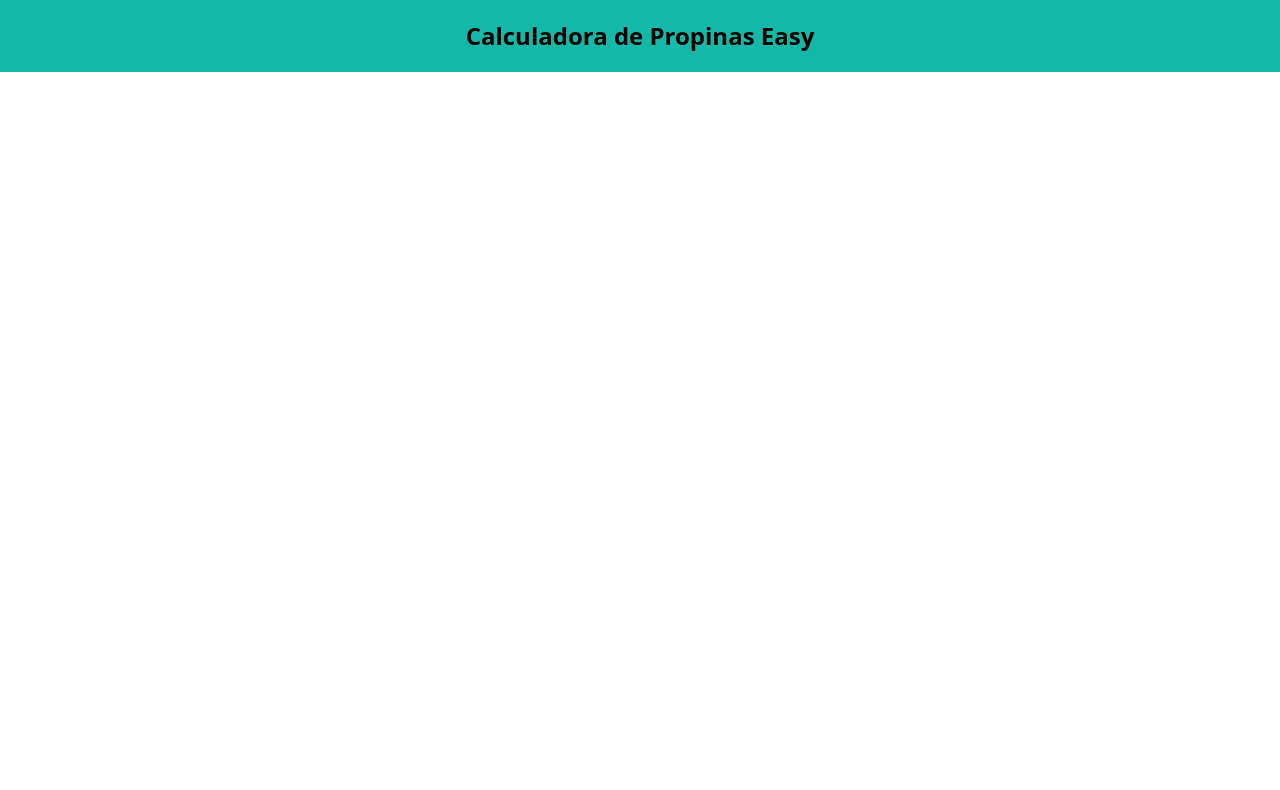
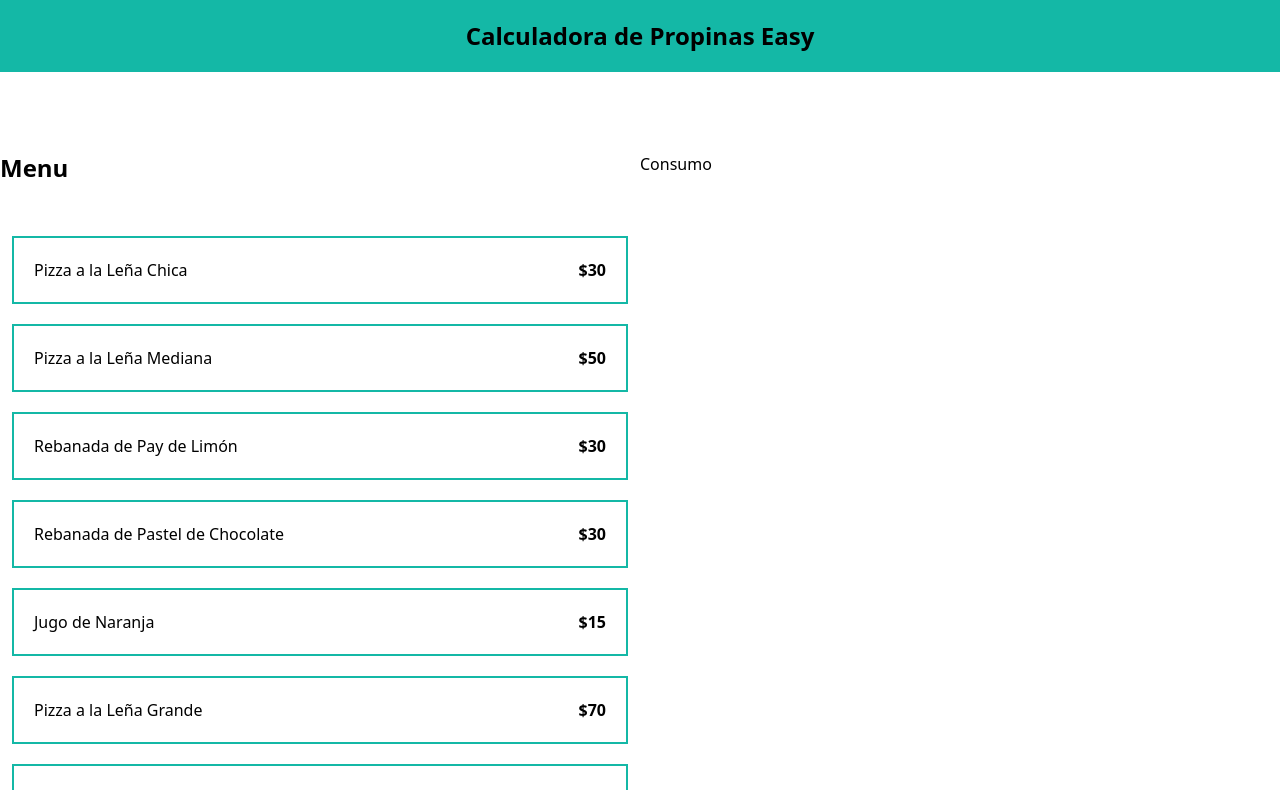
Before and after one commit to dieg546/React-tip-app, a React (Vite) app: page / in a window 1280 px wide. Shown: the top 790 px of the page. Built offline with nearby package versions, Linux system fonts and the light colour scheme.

Commit message:
creacion de header y estilos

```diff
--- a/src/App.tsx
+++ b/src/App.tsx
@@ -1,5 +1,6 @@
 import { useState } from 'react'
-
+import { menuItems } from './data/db'
+import { MenuItems } from './components/MenuItems'
 
 function App() {
   // const [count, setCount] = useState(0)
@@ -11,6 +12,36 @@
         <h1 className=' text-2xl font-bold text-center'>Calculadora de Propinas Easy</h1>
       </header>
 
+      <main className=' max-w-7xl mx-auto grid md:grid-cols-2 py-20'>
+
+        <div>
+          <h2 className=' font-black text-2xl'>Menu</h2>
+
+          <div className=' space-y-5 p-3 mt-10'>
+
+            {menuItems.map(item=>
+              <MenuItems
+
+                key={item.id}
+                item={item}
+
+              />
+            )}
+
+          </div>
+
+        </div>
+
+        <div>
+          <h2>Consumo</h2>
+
+        </div>
+
+
+
+
+
+      </main>
       {/* <h1 className=" text-2xl font-bold">Hola mundito</h1> */}
     </>
   )
--- /dev/null
+++ b/src/components/MenuItems.tsx
@@ -0,0 +1,24 @@
+import type { MenuItem } from "../types"
+
+type ItemMenuProps={
+
+    item: MenuItem
+
+}
+
+export const MenuItems = ({item}:ItemMenuProps) => {
+  return (
+    <>
+
+        <button className=" border-2 border-teal-500 p-5 flex justify-between w-full hover:bg-teal-200">
+
+            <h1 >{item.name}</h1>
+            <p className=" font-black" >${item.price}</p>
+
+        </button>
+
+
+
+    </>
+  )
+}
--- a/src/data/db.ts
+++ b/src/data/db.ts
@@ -1,7 +1,7 @@
-import type { Menu } from "../types"
+import type { MenuItem } from "../types"
 
 
-export const menuItems: Menu[] = [
+export const menuItems: MenuItem[] = [
     {
       "id": 1,
       "name": "Pizza a la Leña Chica",
--- a/src/types/index.ts
+++ b/src/types/index.ts
@@ -1,4 +1,4 @@
-export type Menu={
+export type MenuItem={
 
     id: number,
     name: string,
```
